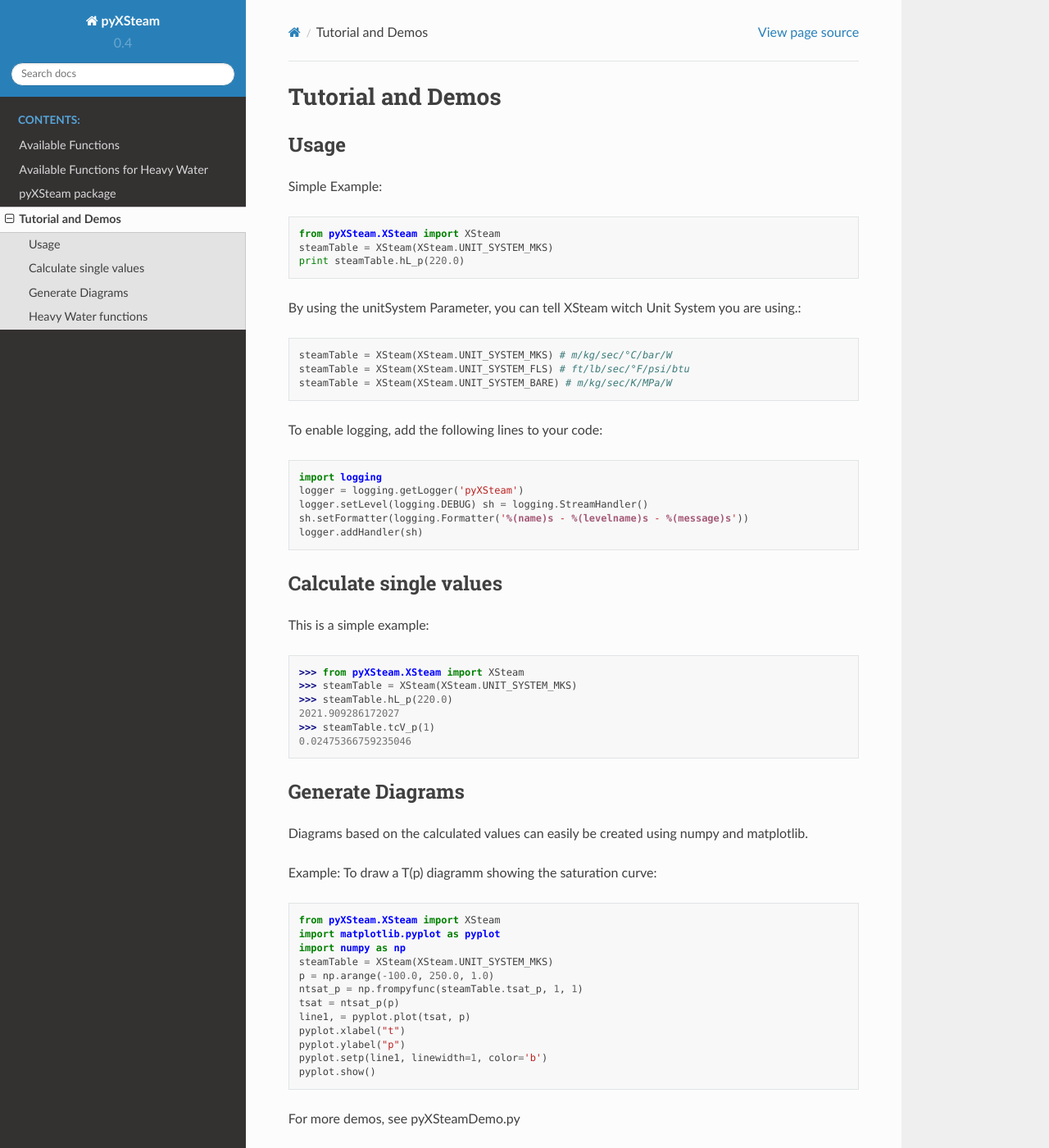
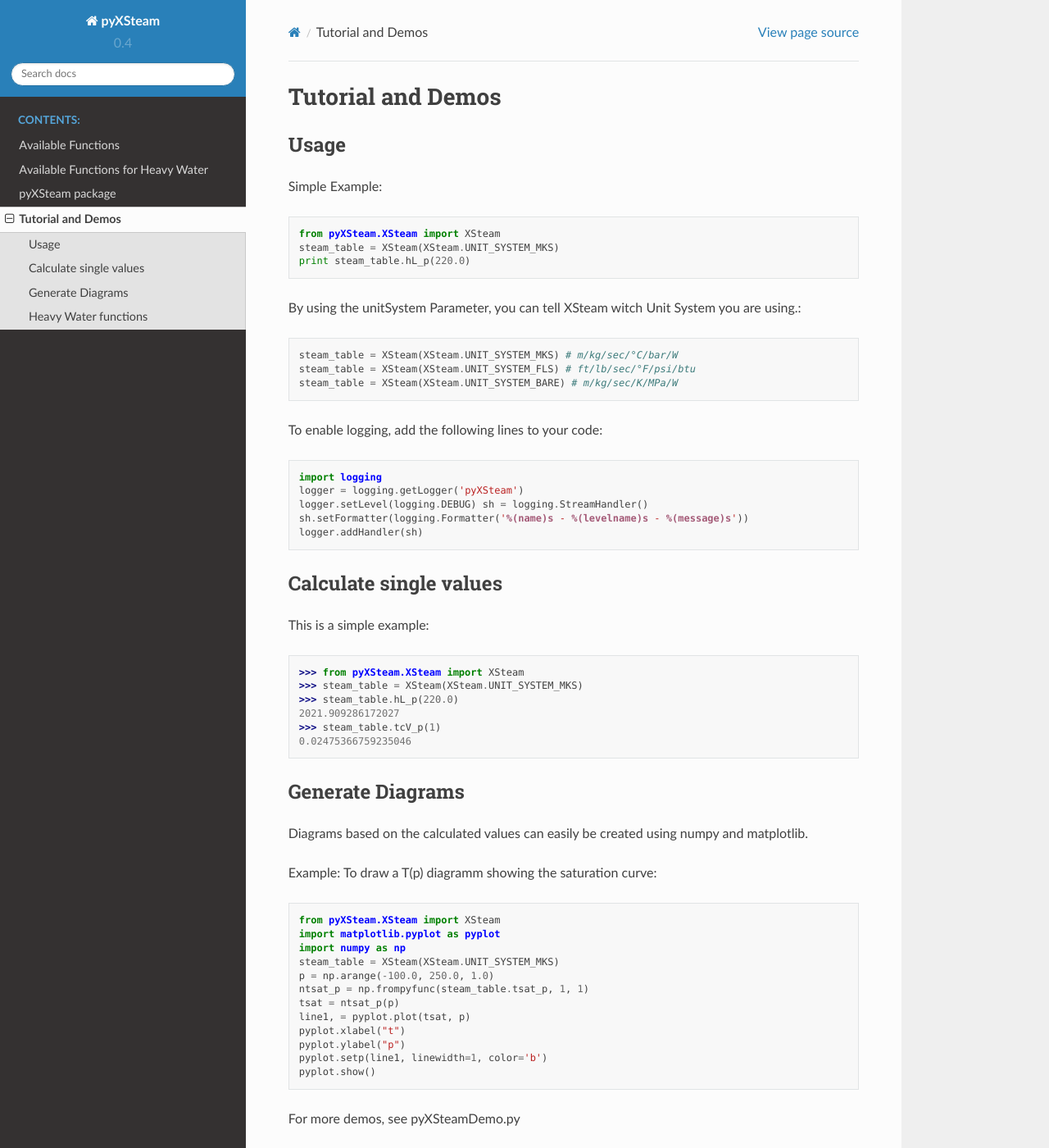
Before and after one commit to drunsinn/pyXSteam, a Sphinx documentation site: the page built from docs/source/pyXSteamDemo.rst, in a window 1280 px wide and 1400 px high. Shown: the whole window at 82% size. Built offline with Sphinx 7.4.7 and the Read the Docs theme 2.0.0, drawn with Linux system fonts in a browser that asks for light colours; some of the changed text lies outside the part shown.

Commit message:
update documentation and demo

```diff
--- a/docs/source/conf.py
+++ b/docs/source/conf.py
@@ -26,7 +26,7 @@ author = 'drunsinn, Magnus Holmgren'
 # The short X.Y version
 version = '0.4'
 # The full version, including alpha/beta/rc tags
-release = '0.4.4'
+release = '0.4.5'
 
 
 # -- General configuration ---------------------------------------------------
--- a/docs/source/pyXSteamAvailibleFunctions.rst
+++ b/docs/source/pyXSteamAvailibleFunctions.rst
@@ -187,7 +187,7 @@ vx_ps      vapor volume fraction as a function of pressure and entropy
 ========   =================================================
 
 Pressure along the Melting and Sublimation Curves
-+++++++++++++++++++++
++++++++++++++++++++++++++++++++++++++++++++++++++
 ========   =================================================
 Function   Description
 ========   =================================================
--- a/docs/source/pyXSteamDemo.rst
+++ b/docs/source/pyXSteamDemo.rst
@@ -7,14 +7,14 @@ Usage
 Simple Example::
 
     from pyXSteam.XSteam import XSteam
-    steamTable = XSteam(XSteam.UNIT_SYSTEM_MKS)
-    print steamTable.hL_p(220.0)
+    steam_table = XSteam(XSteam.UNIT_SYSTEM_MKS)
+    print steam_table.hL_p(220.0)
 
 By using the unitSystem Parameter, you can tell XSteam witch Unit System you are using.::
 
-    steamTable = XSteam(XSteam.UNIT_SYSTEM_MKS) # m/kg/sec/°C/bar/W
-    steamTable = XSteam(XSteam.UNIT_SYSTEM_FLS) # ft/lb/sec/°F/psi/btu
-    steamTable = XSteam(XSteam.UNIT_SYSTEM_BARE) # m/kg/sec/K/MPa/W
+    steam_table = XSteam(XSteam.UNIT_SYSTEM_MKS) # m/kg/sec/°C/bar/W
+    steam_table = XSteam(XSteam.UNIT_SYSTEM_FLS) # ft/lb/sec/°F/psi/btu
+    steam_table = XSteam(XSteam.UNIT_SYSTEM_BARE) # m/kg/sec/K/MPa/W
 
 To enable logging, add the following lines to your code::
 
@@ -29,10 +29,10 @@ Calculate single values
 This is a simple example::
 
     >>> from pyXSteam.XSteam import XSteam
-    >>> steamTable = XSteam(XSteam.UNIT_SYSTEM_MKS)
-    >>> steamTable.hL_p(220.0)
+    >>> steam_table = XSteam(XSteam.UNIT_SYSTEM_MKS)
+    >>> steam_table.hL_p(220.0)
     2021.909286172027
-    >>> steamTable.tcV_p(1)
+    >>> steam_table.tcV_p(1)
     0.02475366759235046
 
 Generate Diagrams
@@ -44,9 +44,9 @@ Example: To draw a T(p) diagramm showing the saturation curve::
     from pyXSteam.XSteam import XSteam
     import matplotlib.pyplot as pyplot
     import numpy as np
-    steamTable = XSteam(XSteam.UNIT_SYSTEM_MKS)
+    steam_table = XSteam(XSteam.UNIT_SYSTEM_MKS)
     p = np.arange(-100.0, 250.0, 1.0)
-    ntsat_p = np.frompyfunc(steamTable.tsat_p, 1, 1)
+    ntsat_p = np.frompyfunc(steam_table.tsat_p, 1, 1)
     tsat = ntsat_p(p)
     line1, = pyplot.plot(tsat, p)
     pyplot.xlabel("t")
@@ -62,8 +62,8 @@ The functions to calculate values for heavy water are available through the
 class XSteamHW
 
     >>> from pyXSteam.XSteamHW import XSteamHW
-    >>> steamTable = XSteamHW(XSteam.UNIT_SYSTEM_MKS)
-    >>> steamTable.my_rhoT(1.2, 300.0)
+    >>> steam_table = XSteamHW(XSteam.UNIT_SYSTEM_MKS)
+    >>> steam_table.my_rhoT(1.2, 300.0)
 
 
 .. literalinclude:: ../../bin/pyXSteamDemo.py
```
Also changed, not shown: docs/source/pyXSteam.rst (+16 -0 lines), 1 other file.
